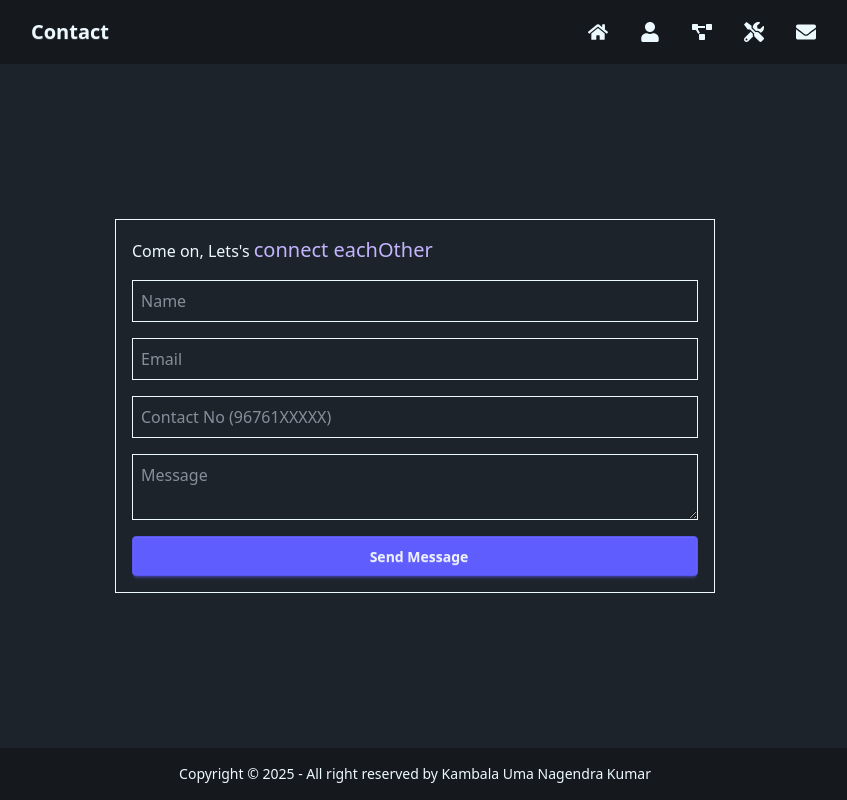
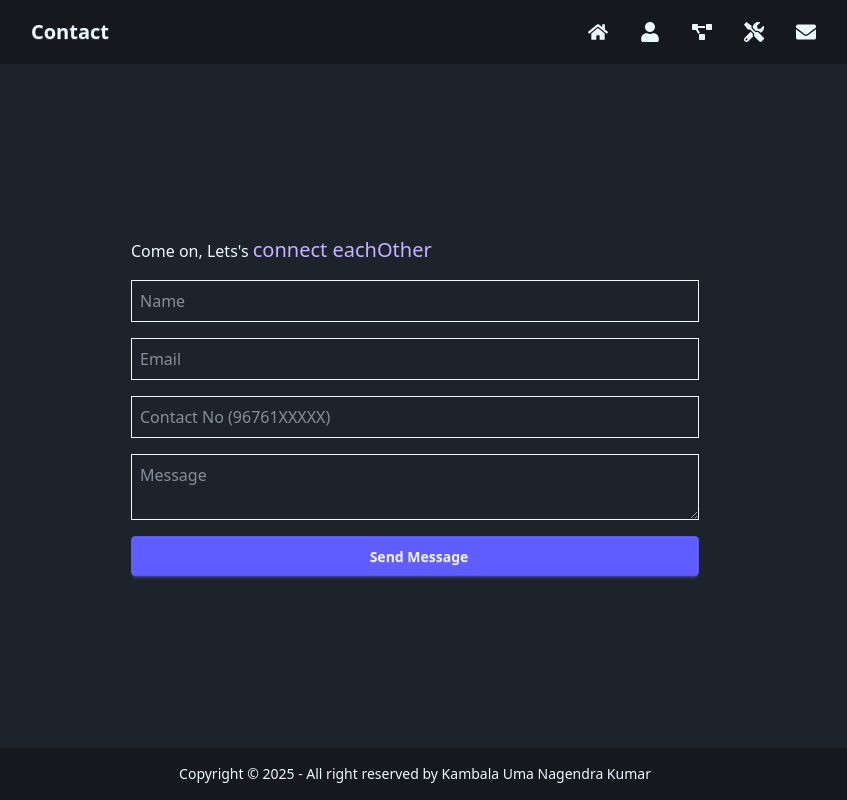
Before and after one commit to umanagendrakumar/MyPortfolio, a React (Vite) app: page /contact in a window 1280 px wide. Shown: the whole page, without its empty margins (225-1072 px from the left). Built offline with nearby package versions, Linux system fonts and the light colour scheme.

Commit message:
contact form border removed

```diff
--- a/src/components/Contact.jsx
+++ b/src/components/Contact.jsx
@@ -53,7 +53,7 @@ const Contact = () => {
                     </div>
                 )}
             </div>
-            <div className="border p-4 w-[600px]">
+            <div className="p-4 w-[600px]">
                 <h1 className="mb-4">Come on, Lets's <span className=' text-violet-300 text-xl'>connect eachOther</span></h1>
                 <form onSubmit={sendEmail} className='flex flex-col gap-4'>
                     <input className='border p-2' type="text" name="name" placeholder="Name" required></input>
```
